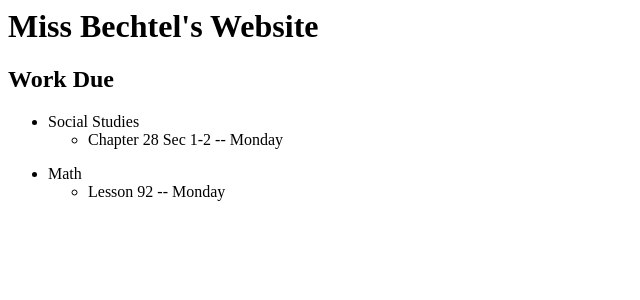
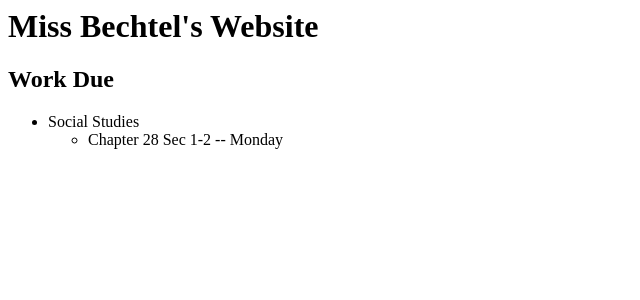
Before and after one commit to NoahtheGreat08/NoahtheGreat08.github.io, a Jekyll site: the page index.html, which Jekyll copies as it is, in a window 1280 px wide. Shown: the top 300 px of the page, without its empty margins (0-640 px from the left). Built offline with Jekyll 4.4.1, drawn with Linux system fonts in a browser that asks for light colours.

Commit message:
Update index.html

```diff
--- a/index.html
+++ b/index.html
@@ -20,12 +20,7 @@
    </ul>
   </ul>
 
-  <ul>
-  <li>Math</li>
-    <ul>
-     <li> Lesson 92 -- Monday </li>
-    </ul>
- </ul>
+
 
 </body>
 
```
